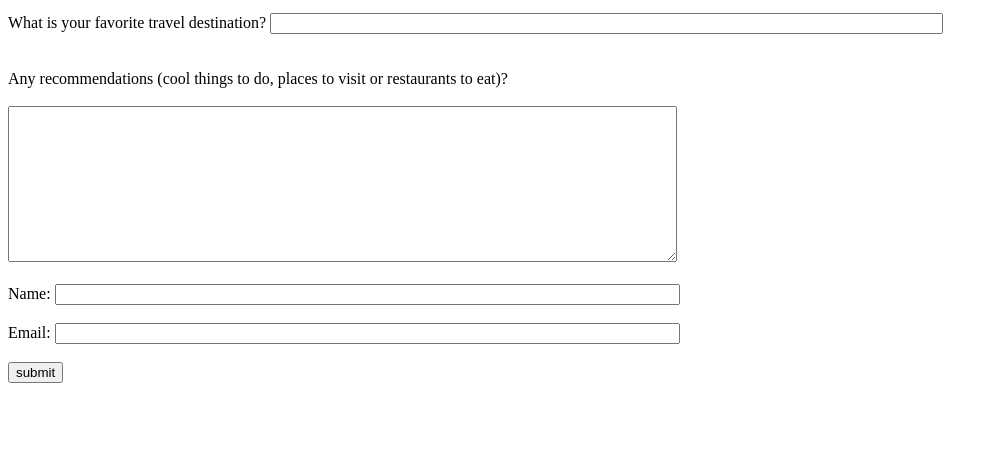
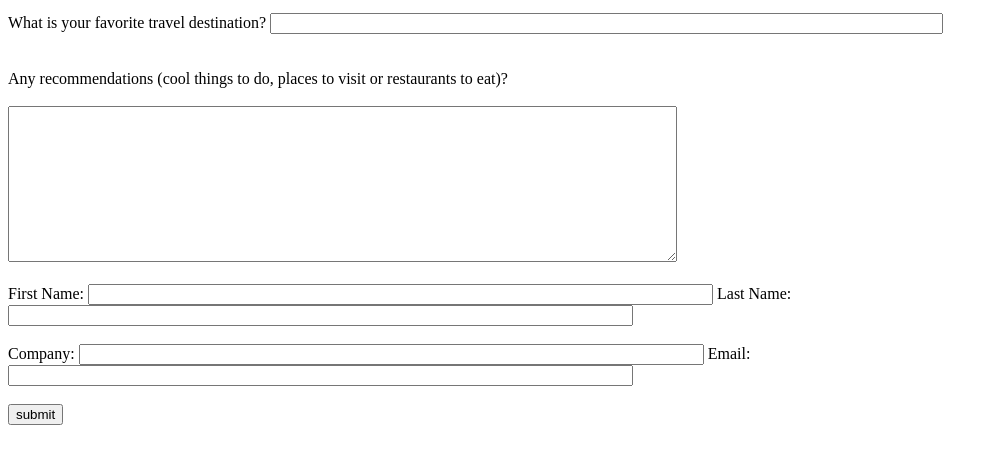
Before and after one commit to rami-segment/rami-segment.github.io, a plain HTML site: page index.html in a window 1280 px wide. Shown: the part 101-564 px from the top of the page, without its empty margins (0-998 px from the left). Drawn offline with Linux system fonts and the light colour scheme.

Commit message:
Update index.html

```diff
--- a/index.html
+++ b/index.html
@@ -24,8 +24,10 @@
     <textarea cols="81" name="details" required="" rows="10">
     </textarea>
     <br><br>
-    Name: <input name="fullname" required="" size="75" type="text"/>
+    First Name: <input name="firstname" required="" size="75" type="text"/>
+    Last Name: <input name="lastname" required="" size="75" type="text"/>
     <br><br>
+    Company: <input name="company" required="" size="75" type="text"/>
     Email: <input name="email" required="" size="75" type="email"/>
     <br><br>
     <input name="submit" type="submit" value="submit"/>
```
